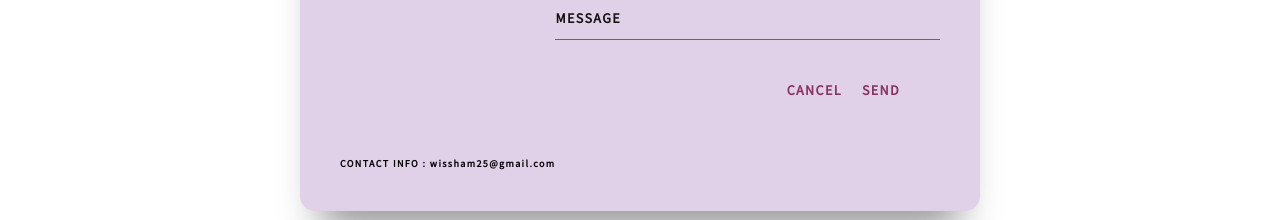
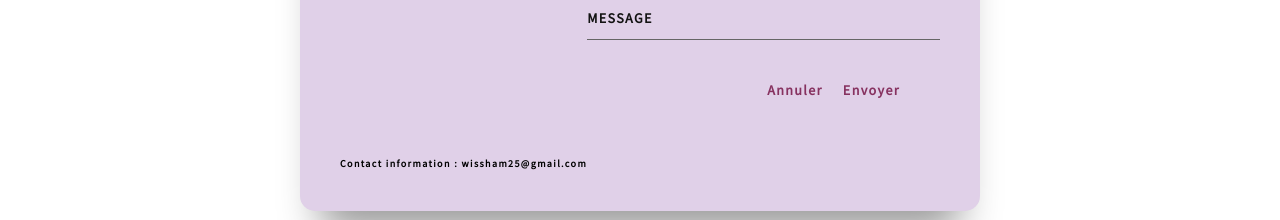
Before and after one commit to beyondvisions/Mindspan, a React (Vite) app in the folder client/: page /contact in a window 1280 px wide. Shown: the part 438-658 px from the top of the page. Built offline with nearby package versions, Linux system fonts and the light colour scheme; no server answers.

Commit message:
Update ContactComponent.jsx

```diff
--- a/client/src/pages/ContactUs/ContactComponent.jsx
+++ b/client/src/pages/ContactUs/ContactComponent.jsx
@@ -62,25 +62,25 @@ function ContactComponent() {
                                     <span>We're all</span>
                                     <span>ears</span>
                                 </div>
-                                <div className={styles.app_contact}><b>CONTACT INFO : </b>wissham25@gmail.com </div>
+                                <div className={styles.app_contact}><b>Contact information : </b>wissham25@gmail.com </div>
                             </div>
                             <div className={styles.screen_body_item}>
                                 <div className={styles.app_form}>
                                     <div className={styles.app_form_group}>
-                                        <input className={styles.app_form_control} placeholder="NAME" name="name" value={formData.name} onChange={handleChange} />
+                                        <input className={styles.app_form_control} placeholder="NAME" name="Nom" value={formData.name} onChange={handleChange} />
                                     </div>
                                     <div className={styles.app_form_group}>
                                         <input className={styles.app_form_control} placeholder="EMAIL" name="email" value={formData.email} onChange={handleChange} />
                                     </div>
                                     <div className={styles.app_form_group}>
-                                        <input className={styles.app_form_control} placeholder="Topic" name="topic" value={formData.topic} onChange={handleChange} />
+                                        <input className={styles.app_form_control} placeholder="Topic" name="Sujet" value={formData.topic} onChange={handleChange} />
                                     </div>
                                     <div className={styles.app_form_group_message}>
                                         <input className={styles.app_form_control} placeholder="MESSAGE" name="message" value={formData.message} onChange={handleChange} />
                                     </div>
                                     <div className={styles.app_form_group_buttons}>
-                                        <button className={styles.app_form_button} type="reset">CANCEL</button>
-                                        <button className={styles.app_form_button} type="submit">SEND</button>
+                                        <button className={styles.app_form_button} type="reset">Annuler</button>
+                                        <button className={styles.app_form_button} type="submit">Envoyer</button>
                                     </div>
                                 </div>
                             </div>
```
